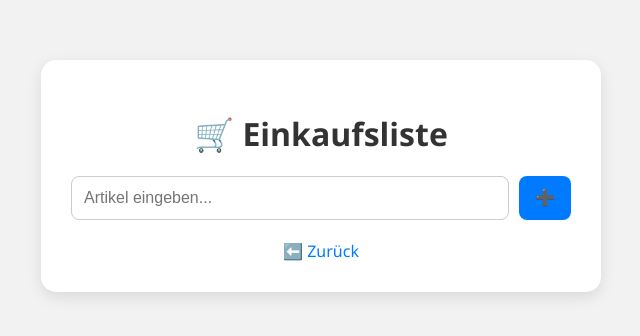
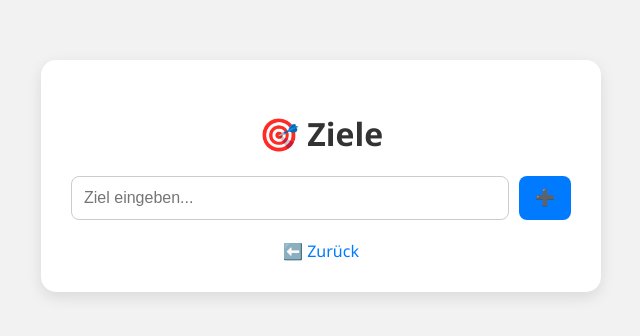
Before and after one commit to SeyG717/GemeinsamesWir, a plain HTML site: page ziele.html in a window 1280 px wide. Shown: the part 224-560 px from the top of the page, without its empty margins (319-959 px from the left). Drawn offline with Linux system fonts and the light colour scheme; no server answers.

Commit message:
Add files via upload

```diff
--- a/einkauf.html
+++ b/ziele.html
@@ -3,14 +3,14 @@
 <head>
   <meta charset="UTF-8">
   <meta name="viewport" content="width=device-width, initial-scale=1.0">
-  <title>🛒 Einkaufsliste</title>
+  <title>🎯 Ziele</title>
   <link rel="stylesheet" href="style.css">
 </head>
 <body>
   <div class="container">
-    <h1>🛒 Einkaufsliste</h1>
+    <h1>🎯 Ziele</h1>
     <div class="input-area">
-      <input id="eintrag" type="text" placeholder="Artikel eingeben..." />
+      <input id="eintrag" type="text" placeholder="Ziel eingeben..." />
       <button onclick="hinzufuegen()">➕</button>
     </div>
     <ul id="liste"></ul>
```
